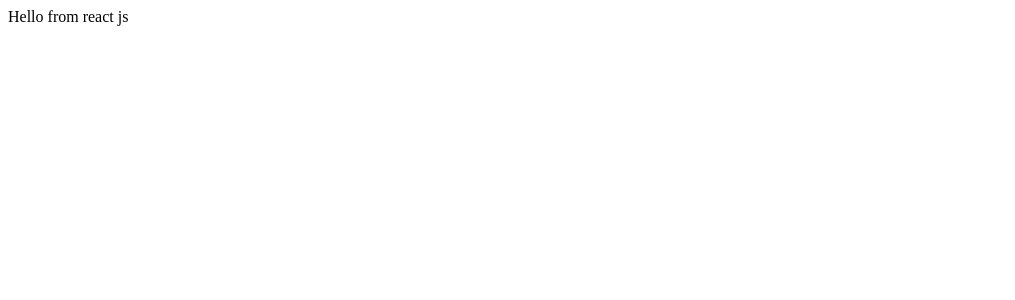
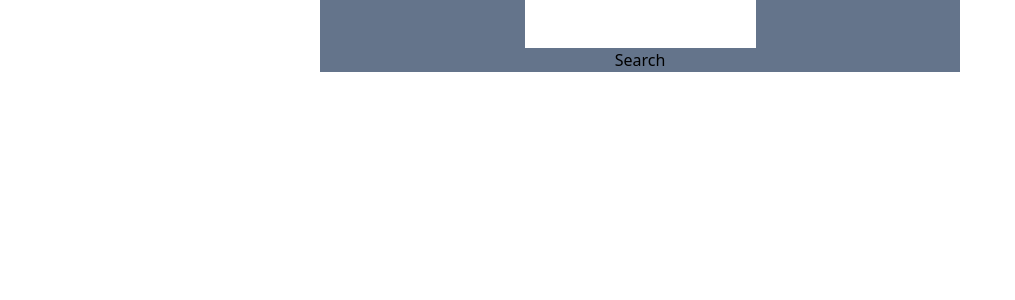
Before and after one commit to arsalannury/SnappPay_Task_Assignment_Deprecated, a React app: page / in a window 1280 px wide. Shown: the top 300 px of the page, without its empty margins (0-1015 px from the left). Built offline with nearby package versions, Linux system fonts and the light colour scheme.

Commit message:
setup routing and first version of UI components

```diff
--- a/package.json
+++ b/package.json
@@ -12,8 +12,10 @@
   "author": "",
   "license": "ISC",
   "dependencies": {
+    "axios": "^1.6.7",
     "react": "^18.2.0",
-    "react-dom": "^18.2.0"
+    "react-dom": "^18.2.0",
+    "react-router-dom": "^6.22.2"
   },
   "devDependencies": {
     "@babel/core": "^7.24.0",
--- a/src/App.js
+++ b/src/App.js
@@ -1,7 +1,19 @@
 import React from "react";
+import { Routes, Route } from "react-router-dom";
+import HomePage from "./layouts/home/HomePage";
+import "./tailwind.css";
+import "./index.css";
+import DetailPage from "./layouts/detail/DetailPage";
 
 const App = () => {
-  return <>Hello from react js</>;
+  return (
+    <>
+      <Routes>
+        <Route element={<HomePage />} path="/" />
+        <Route element={<DetailPage />} path="/detailPage/:id" />
+      </Routes>
+    </>
+  );
 };
 
 export default App;
--- /dev/null
+++ b/src/baseUrl.js
@@ -0,0 +1,5 @@
+import axios from "axios";
+
+export const BaseUrl = axios.create({
+  baseURL: "http://localhost:1337",
+});
--- /dev/null
+++ b/src/components/searchbox/SearchBox.jsx
@@ -0,0 +1,13 @@
+import React from "react";
+
+const SearchBox = () => {
+  return (
+    <div className="w-full flex items-center justify-around flex-col">
+      <input type="text" name="phonenumber" id="phonenumber" />
+      <input type="text" name="name" id="name" />
+      <button>Search</button>
+    </div>
+  );
+};
+
+export default SearchBox;
--- /dev/null
+++ b/src/index.css
@@ -0,0 +1,7 @@
+* {
+    scroll-behavior: smooth;
+    box-sizing: border-box;
+    margin: 0;
+    padding: 0;
+    font-size: 16px;
+}
--- a/src/index.js
+++ b/src/index.js
@@ -1,7 +1,12 @@
 import React from "react";
-import ReactDom from "react-dom/client";
+import ReactDOM from "react-dom/client";
 import App from "./App";
+import { BrowserRouter } from "react-router-dom";
 
-const rootElement = ReactDom.createRoot(document.querySelector("#root"));
+const rootElement = ReactDOM.createRoot(document.getElementById("root"));
 
-rootElement.render(<App />);
+rootElement.render(
+  <BrowserRouter>
+    <App />
+  </BrowserRouter>
+);
--- /dev/null
+++ b/src/layouts/detail/DetailPage.jsx
@@ -0,0 +1,9 @@
+import React from 'react'
+
+const DetailPage = () => {
+  return (
+    <div>DetailPage</div>
+  )
+}
+
+export default DetailPage
--- /dev/null
+++ b/src/layouts/home/HomePage.jsx
@@ -0,0 +1,14 @@
+import React from 'react'
+import SearchBox from '../../components/searchbox/SearchBox'
+
+const HomePage = () => {
+  return (
+      <>
+          <div className='w-6/12 m-auto bg-slate-500'>
+              <SearchBox />
+          </div>
+    </>
+  )
+}
+
+export default HomePage
--- a/tailwind.config.js
+++ b/tailwind.config.js
@@ -1,6 +1,6 @@
 /** @type {import('tailwindcss').Config} */
 module.exports = {
-  content: ["./src/**/*.{html,js}"],
+  content: ["./src/**/*.{html,js,jsx}"],
   theme: {
     extend: {},
   },
```
Also changed, not shown: 1 other file (tests, documents, lock files or other folders).
